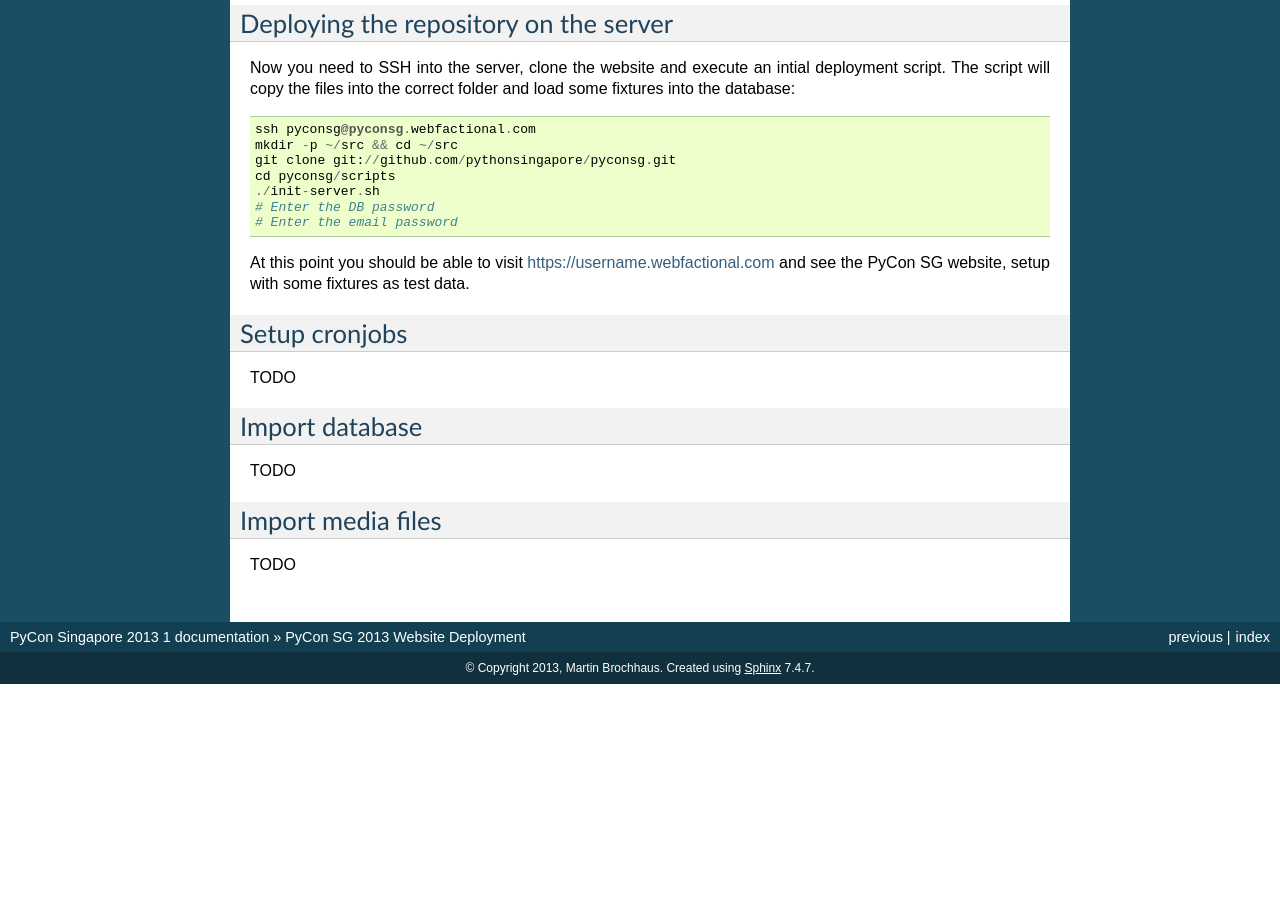
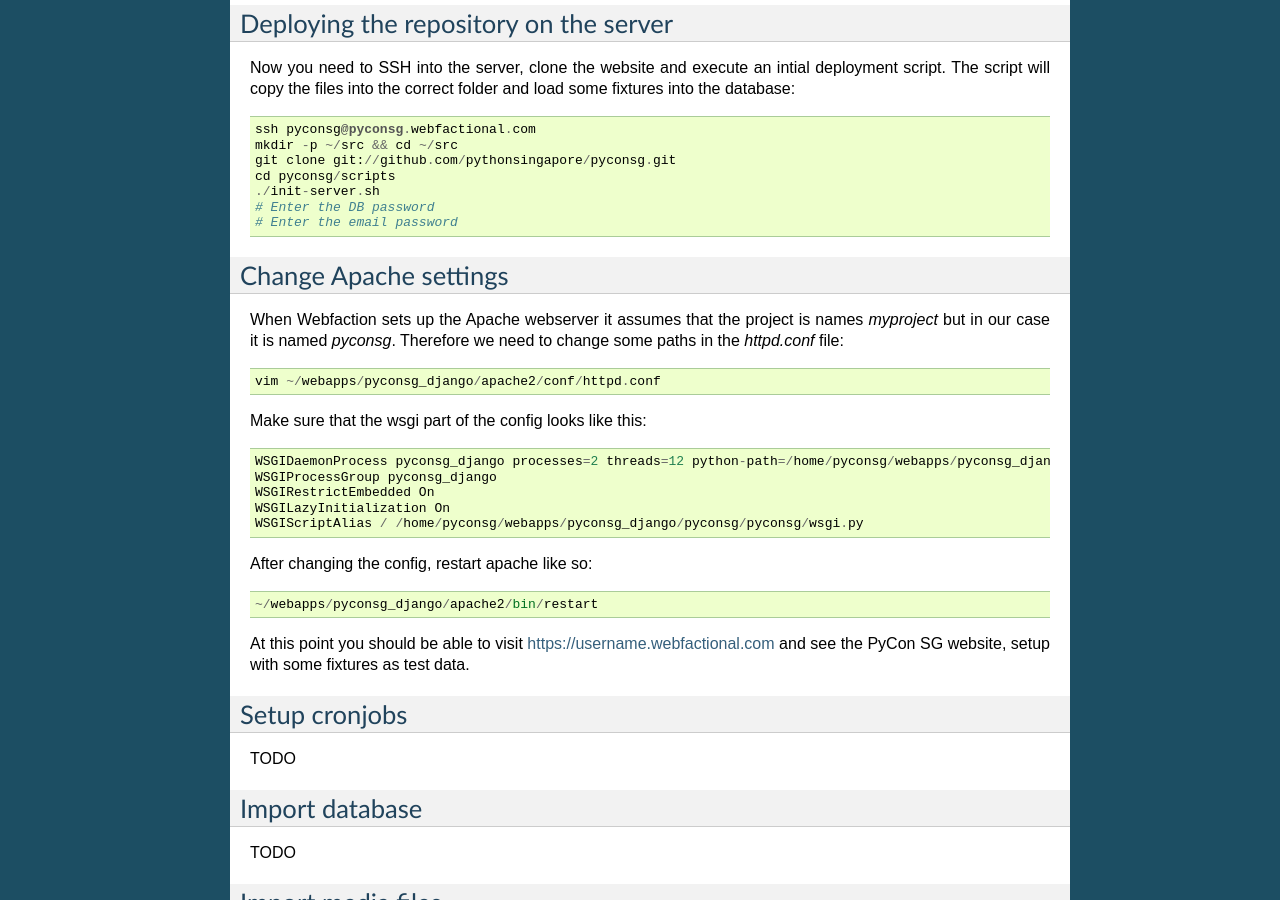
Before and after one commit to pythonsingapore/pyconsg, a Sphinx documentation site: the page built from docs/source/deployment.rst, in a window 1280 px wide and 900 px high, scrolled down 1898 px. Built offline with Sphinx 7.4.7, drawn with Linux system fonts in a browser that asks for light colours; pages that are not in the unit, such as notebooks, are missing from menus; before the commit the page ends 2582 px from its top, so only the background shows below that; some of the changed text lies outside the part shown.

Commit message:
Added apache config info to deployment docs.

```diff
--- a/docs/source/deployment.rst
+++ b/docs/source/deployment.rst
@@ -122,6 +122,28 @@
     # Enter the DB password
     # Enter the email password
 
+
+Change Apache settings
+----------------------
+
+When Webfaction sets up the Apache webserver it assumes that the project is
+names `myproject` but in our case it is named `pyconsg`. Therefore we need
+to change some paths in the `httpd.conf` file::
+
+    vim ~/webapps/pyconsg_django/apache2/conf/httpd.conf
+
+Make sure that the wsgi part of the config looks like this::
+
+    WSGIDaemonProcess pyconsg_django processes=2 threads=12 python-path=/home/pyconsg/webapps/pyconsg_django:/home/pyconsg/webapps/pyconsg_django/pyconsg:/home/pyconsg/Envs/pyconsg/lib/python2.7/site-packages
+    WSGIProcessGroup pyconsg_django
+    WSGIRestrictEmbedded On
+    WSGILazyInitialization On
+    WSGIScriptAlias / /home/pyconsg/webapps/pyconsg_django/pyconsg/pyconsg/wsgi.py
+
+After changing the config, restart apache like so::
+
+    ~/webapps/pyconsg_django/apache2/bin/restart
+
 At this point you should be able to visit https://username.webfactional.com
 and see the PyCon SG website, setup with some fixtures as test data.
 
```
